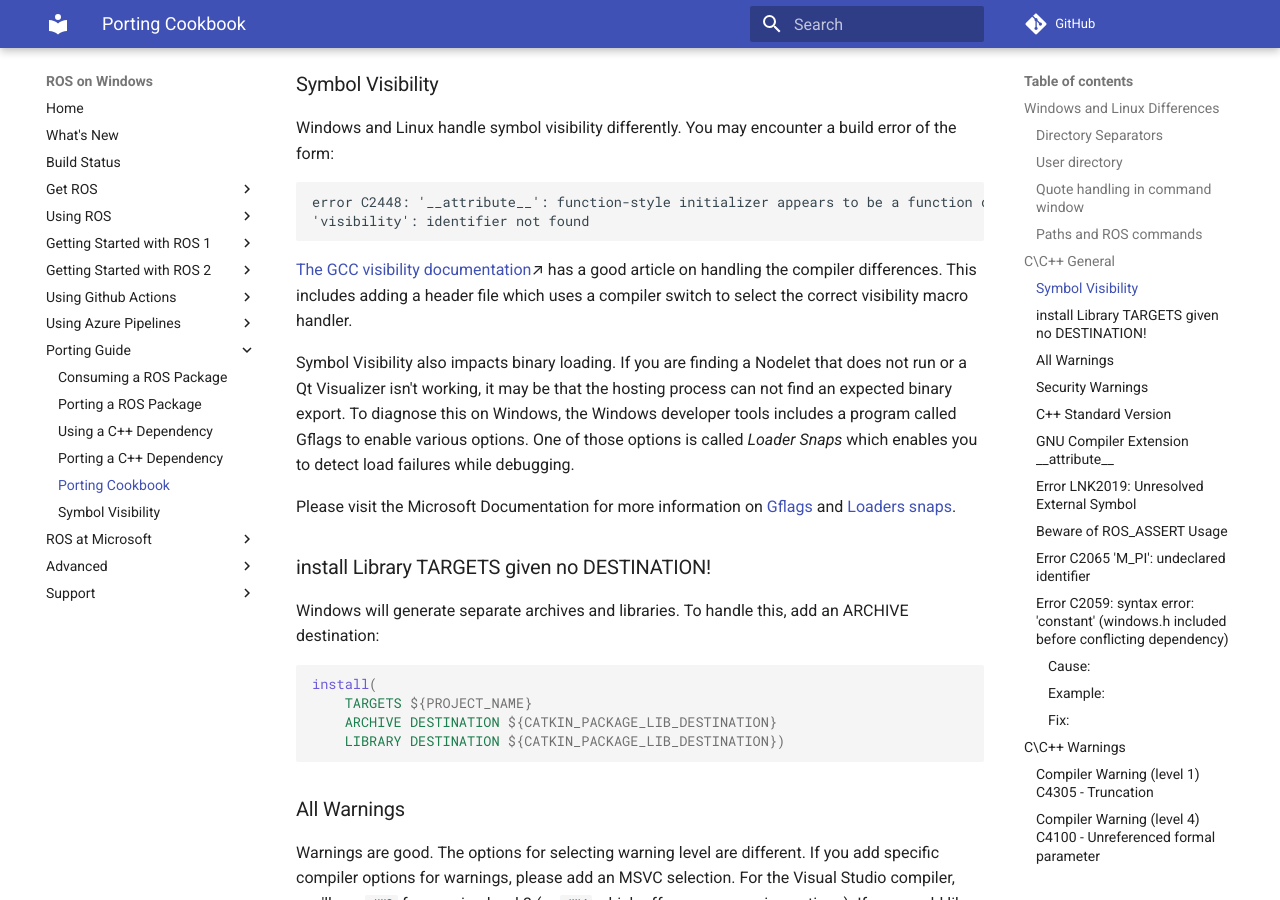
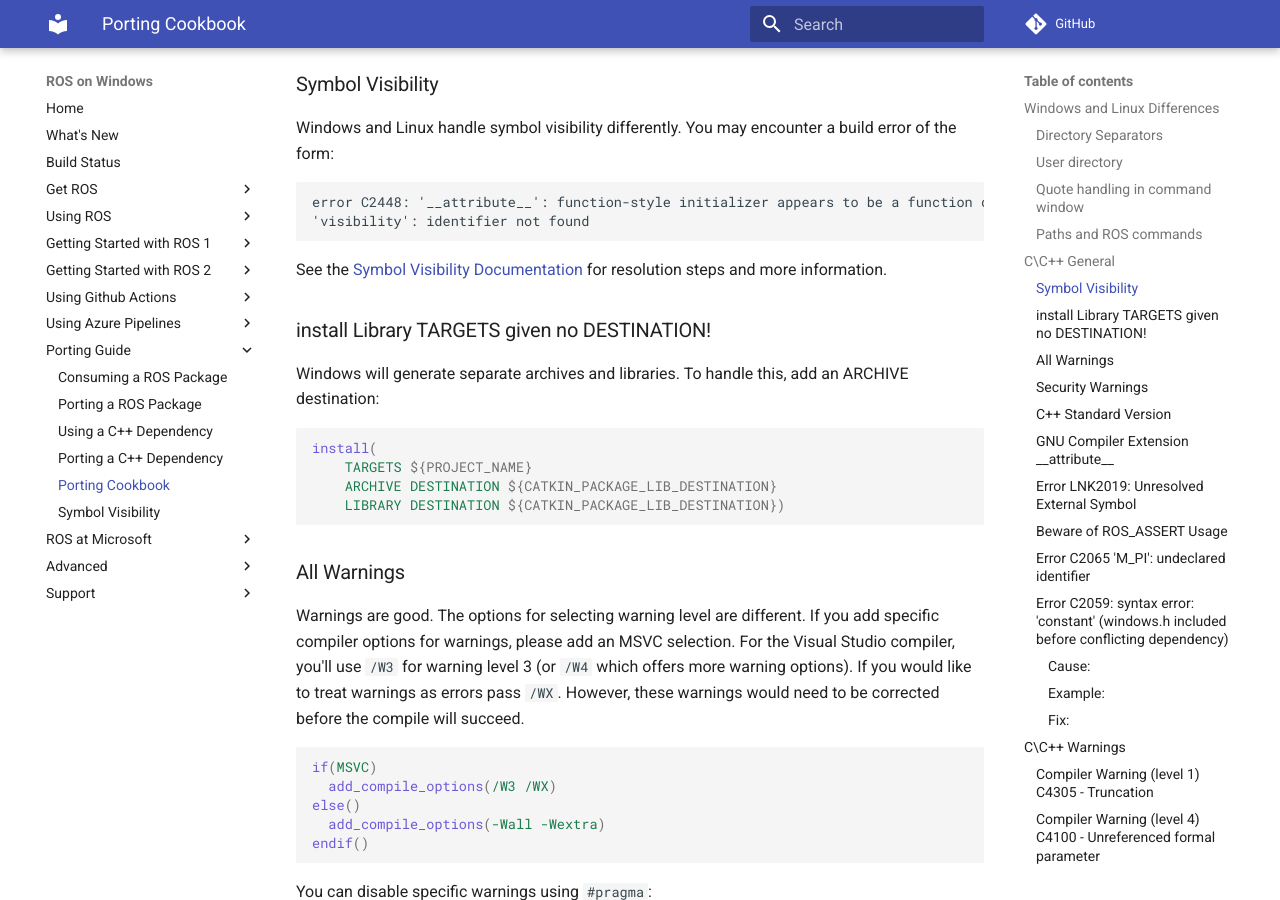
Before and after one commit to ms-iot/ROSOnWindows, an MkDocs documentation site: the page built from docs/Porting/Cookbook.md, in a window 1280 px wide and 900 px high, scrolled down 1262 px. Built offline with MkDocs 1.6.1 and Material for MkDocs 9.7.7, drawn with Linux system fonts in a browser that asks for light colours; comment, search, counter and statistics services are not loaded.

Commit message:
Linked symbol visibility documentation from porting cookbook.

````diff
--- a/docs/Porting/Cookbook.md
+++ b/docs/Porting/Cookbook.md
@@ -42,11 +42,7 @@
 'visibility': identifier not found
 ```
 
-[The GCC visibility documentation](https://gcc.gnu.org/wiki/Visibility)&nearr; has a good article on handling the compiler differences. This includes adding a header file which uses a compiler switch to select the correct visibility macro handler.
-
-Symbol Visibility also impacts binary loading. If you are finding a Nodelet that does not run or a Qt Visualizer isn't working, it may be that the hosting process can not find an expected binary export. To diagnose this on Windows, the Windows developer tools includes a program called Gflags to enable various options. One of those options is called *Loader Snaps* which enables you to detect load failures while debugging.
-
-Please visit the Microsoft Documentation for more information on [Gflags](https://docs.microsoft.com/en-us/windows-hardware/drivers/debugger/setting-and-clearing-image-file-flags) and  [Loaders snaps](https://docs.microsoft.com/en-us/windows-hardware/drivers/debugger/show-loader-snaps).
+See the [Symbol Visibility Documentation](SymbolVisibility.md) for resolution steps and more information.
 
 ### install Library TARGETS given no DESTINATION!
 
````
Also changed, not shown: docs/Porting/SymbolVisibility.md (+4 -0 lines).
